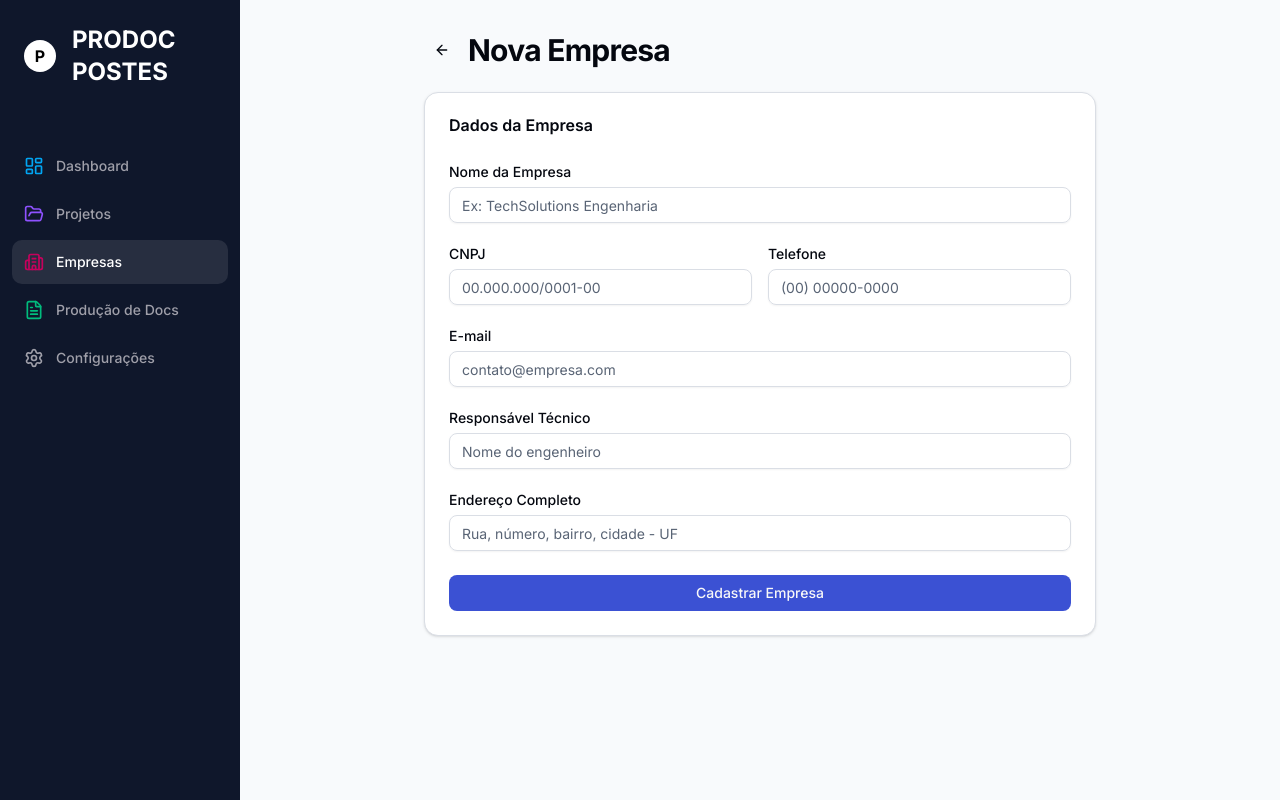
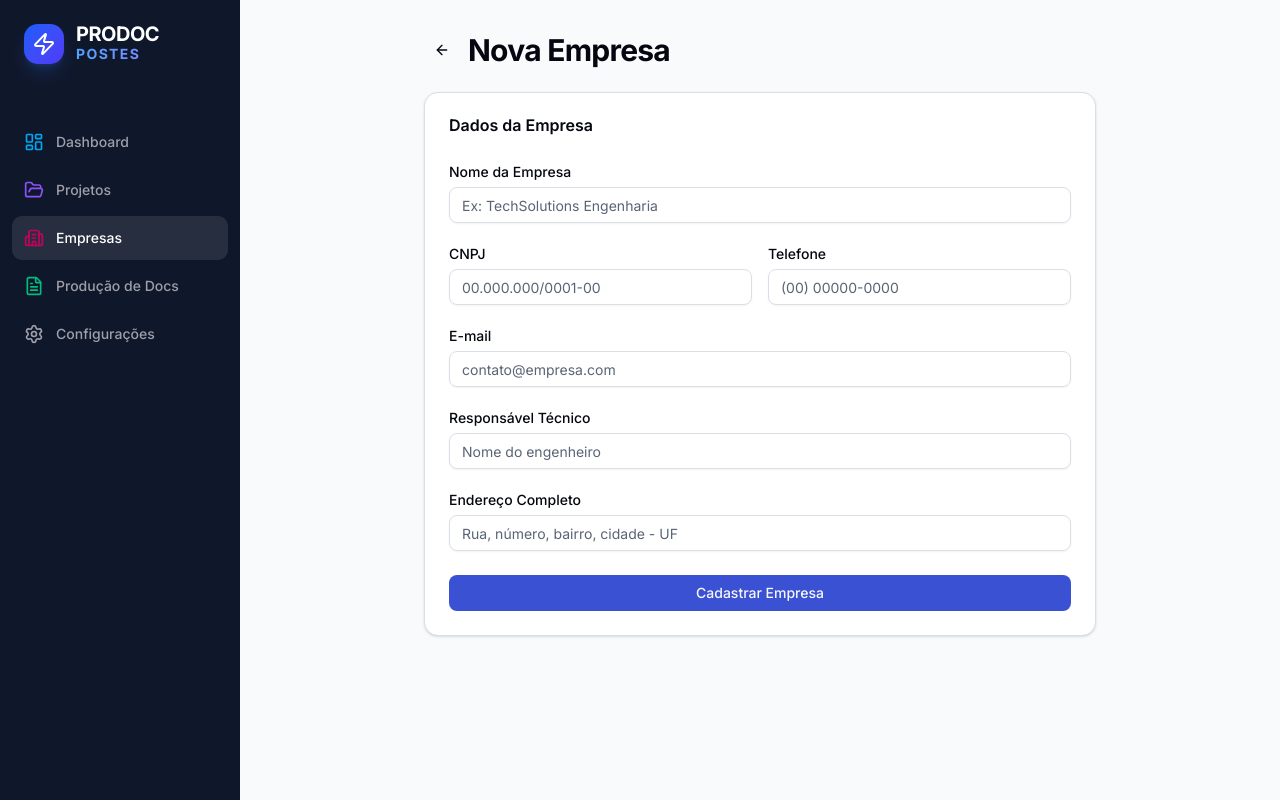
Before and after one commit to Alexxara15/gestao_projeto-main, a Next.js app: page /empresas/novo in a window 1280 px wide. Built offline with nearby package versions, Linux system fonts and the light colour scheme.

Commit message:
feat: Adiciona o componente Sidebar para a navegação principal da aplicação.

```diff
--- a/src/components/layout/Sidebar.tsx
+++ b/src/components/layout/Sidebar.tsx
@@ -10,6 +10,7 @@ import {
     FolderOpen,
     Settings,
     FileText,
+    Zap, // Added icon
 } from "lucide-react";
 
 interface SidebarProps extends React.HTMLAttributes<HTMLDivElement> { }
@@ -53,13 +54,17 @@ export function Sidebar({ className }: SidebarProps) {
         <div className={cn("pb-12 space-y-4 py-4 flex flex-col h-full bg-slate-900 text-white", className)}>
             <div className="px-3 py-2 flex-1">
                 <Link href="/dashboard" className="flex items-center pl-3 mb-14">
-                    <div className="relative w-8 h-8 mr-4">
-                        {/* Logo placeholder */}
-                        <div className="bg-white w-8 h-8 rounded-full flex items-center justify-center font-bold text-black">P</div>
+                    <div className="relative w-10 h-10 mr-3 flex items-center justify-center rounded-xl bg-gradient-to-br from-blue-600 to-indigo-600 shadow-lg shadow-blue-500/20">
+                        <Zap className="h-6 w-6 text-white" />
                     </div>
-                    <h1 className="text-2xl font-bold">
-                        PRODOC POSTES
-                    </h1>
+                    <div className="flex flex-col">
+                        <h1 className="text-xl font-bold tracking-tight text-white leading-none">
+                            PRODOC
+                        </h1>
+                        <span className="text-sm font-bold bg-gradient-to-r from-blue-400 to-indigo-400 bg-clip-text text-transparent tracking-widest">
+                            POSTES
+                        </span>
+                    </div>
                 </Link>
                 <div className="space-y-1">
                     {routes.map((route) => (
```
